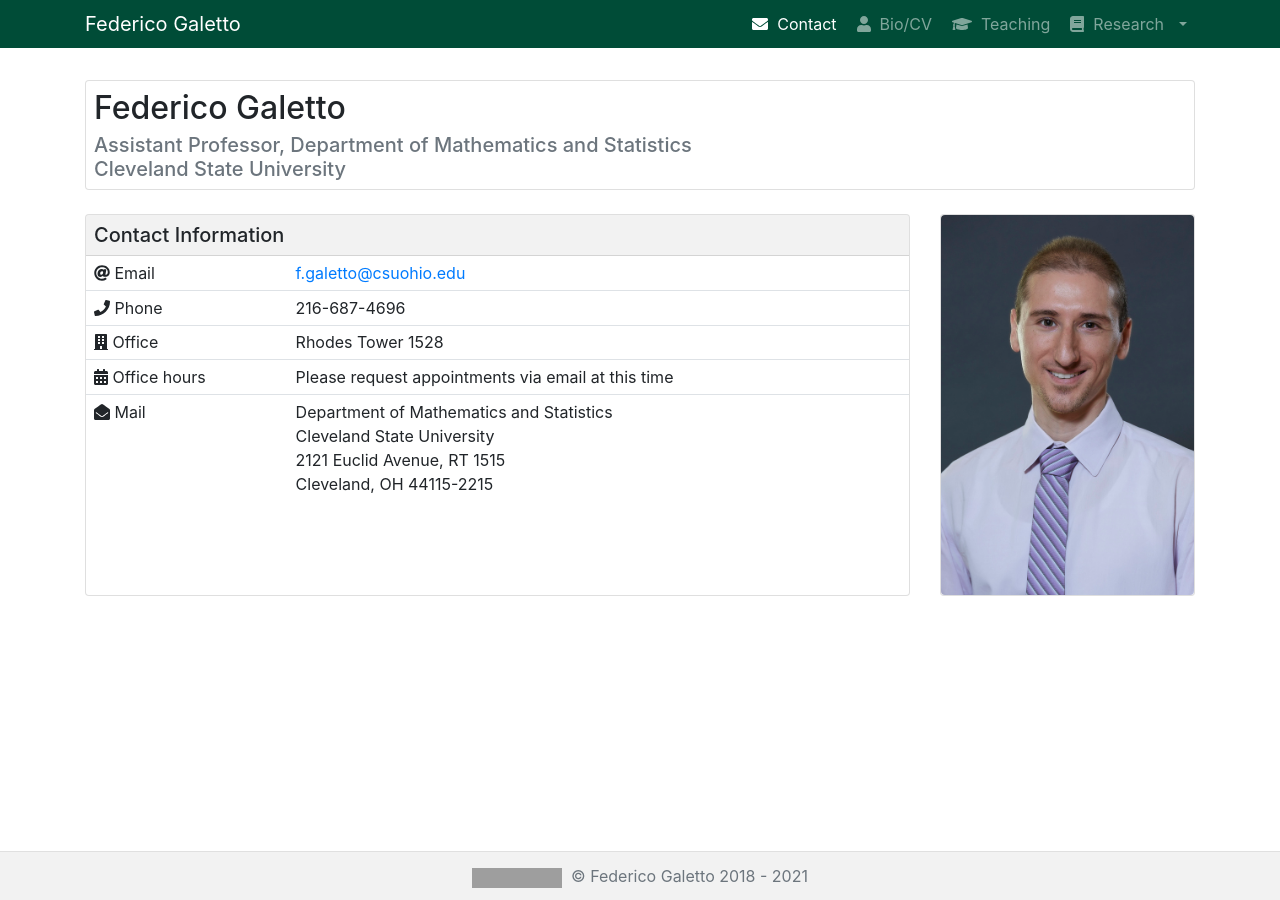
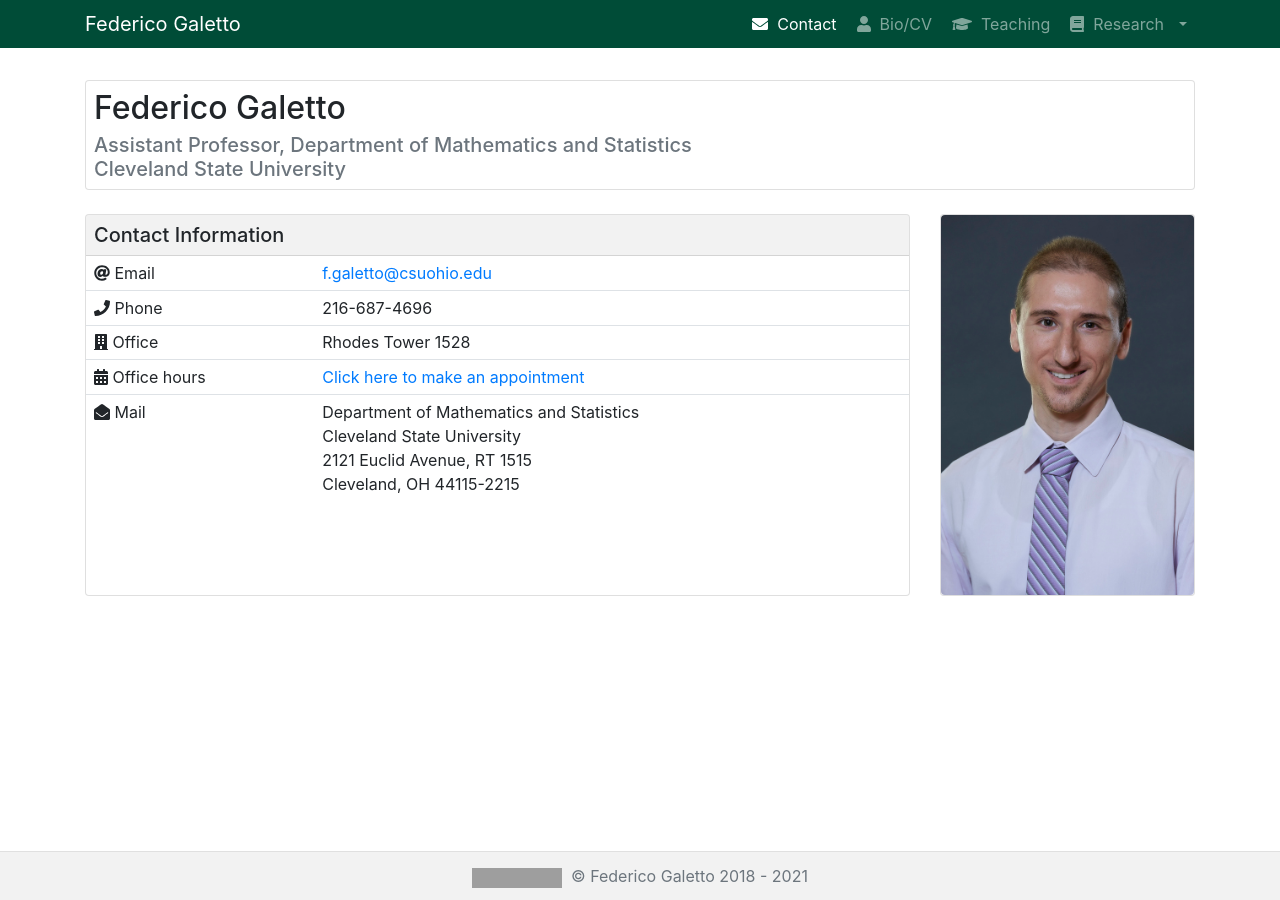
Before and after one commit to galettof/galettof.github.io, a Jekyll site: the page built from index.html, in a window 1280 px wide. Built offline with Jekyll 4.4.1, drawn with Linux system fonts in a browser that asks for light colours; nearby versions of some CDN libraries; grey boxes are pictures that could not be loaded.

Commit message:
activated office hours link

```diff
--- a/index.html
+++ b/index.html
@@ -48,8 +48,8 @@
 	  </tr>
 	  <tr>
 	    <td><span class="fas fa-calendar-alt"></span>&nbsp;Office hours</td>
-	    <td>Please request appointments via email at this time</td>
-	    <!-- <td><a href="https://doodle.com/mm/federicogaletto/make-appointment" target="_blank">Click here to make an appointment</a></td> -->
+	    <!-- <td>Please request appointments via email at this time</td> -->
+	    <td><a href="https://doodle.com/mm/federicogaletto/make-appointment" target="_blank">Click here to make an appointment</a></td>
 	  </tr>
 	  <tr>
 	    <td><span class="fas fa-envelope-open"></span>&nbsp;Mail</td>
```
